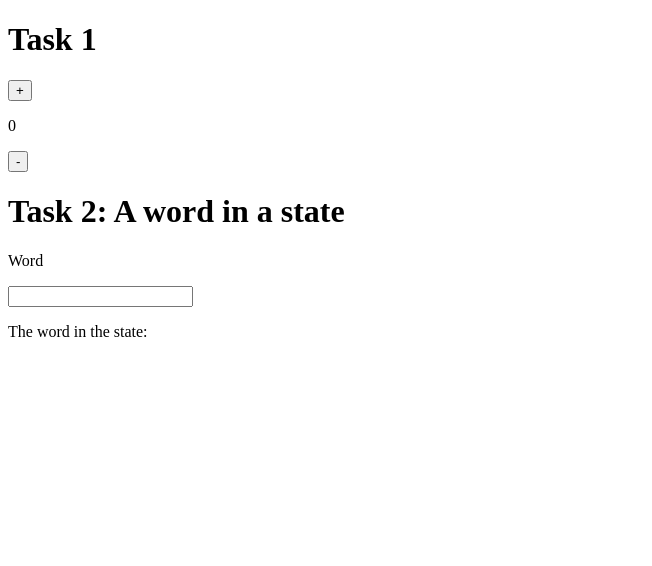
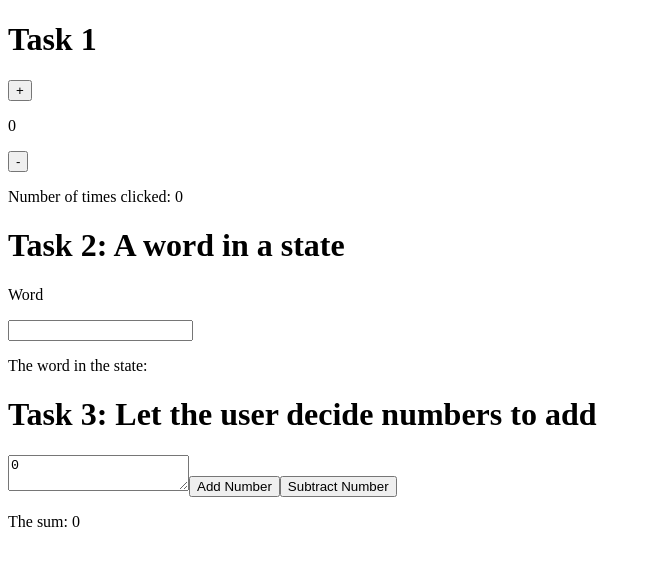
Before and after one commit to LaurentBaj/Webutvikling-3, a React (Create React App) app in the folder lab_2/: page / in a window 1280 px wide. Shown: the top 566 px of the page, without its empty margins (0-652 px from the left). Built offline with nearby package versions, Linux system fonts and the light colour scheme.

Commit message:
Finished Task 3

```diff
--- a/lab_2/src/components/Counter.jsx
+++ /dev/null
@@ -1,18 +0,0 @@
-import React, {useState} from "react"
-
-
-export function Counter() {
-    let [counter, setCounter] = useState(0)
-
-    function counterAction(operation) {
-        if (operation === "+") setCounter(counter++)
-        else { setCounter(counter--) }
-    }
-
-    return <>
-        <h1>Task 1</h1>
-        <button onClick={() => counterAction("+")}>+</button>
-        <p>{counter}</p>
-        <button onClick={() => counterAction("-")}>-</button>
-    </>
-}
--- /dev/null
+++ b/lab_2/src/components/Task1.jsx
@@ -0,0 +1,22 @@
+import React, {useState} from "react"
+
+
+export function Task1() {
+    let [value, setValue] = useState(0)
+    let [counter, setCounter] = useState(0)
+
+    function valueAction(operation) {
+        if (operation === "+") setValue(value += 200)
+        else { setValue(value -= 200) }
+        setCounter(counter + 1)
+    }
+
+
+    return <>
+        <h1>Task 1</h1>
+        <button onClick={ () => valueAction("+") }>+</button>
+        <p>{value}</p>
+        <button onClick={ () => valueAction("-") }>-</button>
+        <p>Number of times clicked: {counter}</p>
+    </>
+}
--- /dev/null
+++ b/lab_2/src/components/task3.jsx
@@ -0,0 +1,19 @@
+import {useState} from "react";
+
+export function Task3() {
+    let [sum, setSum] = useState(0)
+    let [input, setInput] = useState(0)
+
+    function calculate(operation) {
+        if (operation === "+") setSum(parseInt(sum) + parseInt(input))
+        else { setSum(parseInt(sum) - parseInt(input)) }
+    }
+
+    return <>
+        <h1>Task 3: Let the user decide numbers to add</h1>
+        <textarea value={input} onChange={ event => setInput(event.target.value) }/>
+        <button onClick={ () => calculate("+") }>Add Number</button>
+        <button onClick={ () => calculate("-") }>Subtract Number</button>
+        <p>The sum: {sum}</p>
+    </>
+}
--- a/lab_2/src/index.jsx
+++ b/lab_2/src/index.jsx
@@ -1,13 +1,15 @@
 import React from 'react';
 import ReactDOM from 'react-dom';
-import {Counter} from "./components/Counter";
+import {Task1} from "./components/Task1";
 import {Task2} from "./components/Task2";
+import {Task3} from "./components/task3";
 
 
 function App() {
     return <>
-        <Counter />
+        <Task1 />
         <Task2 />
+        <Task3 />
     </>
 }
 
```
